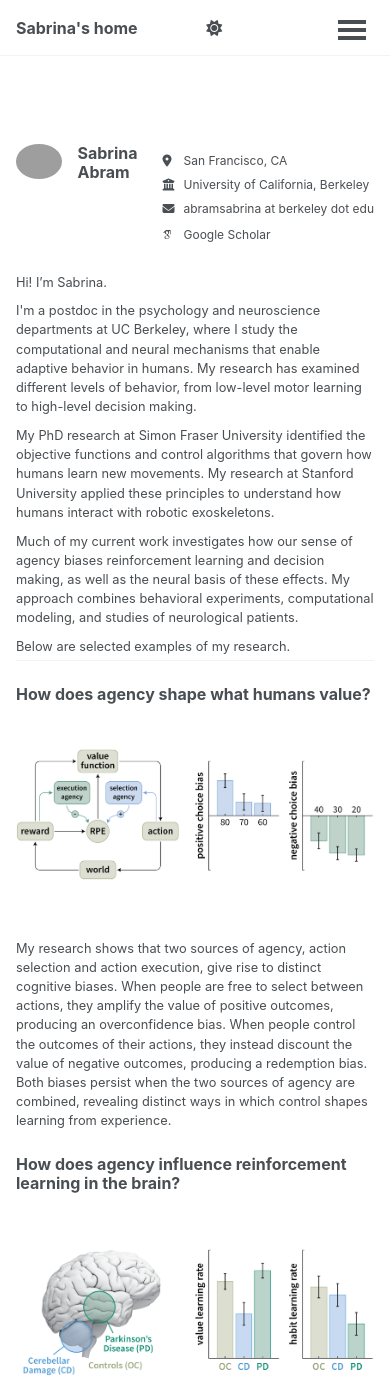
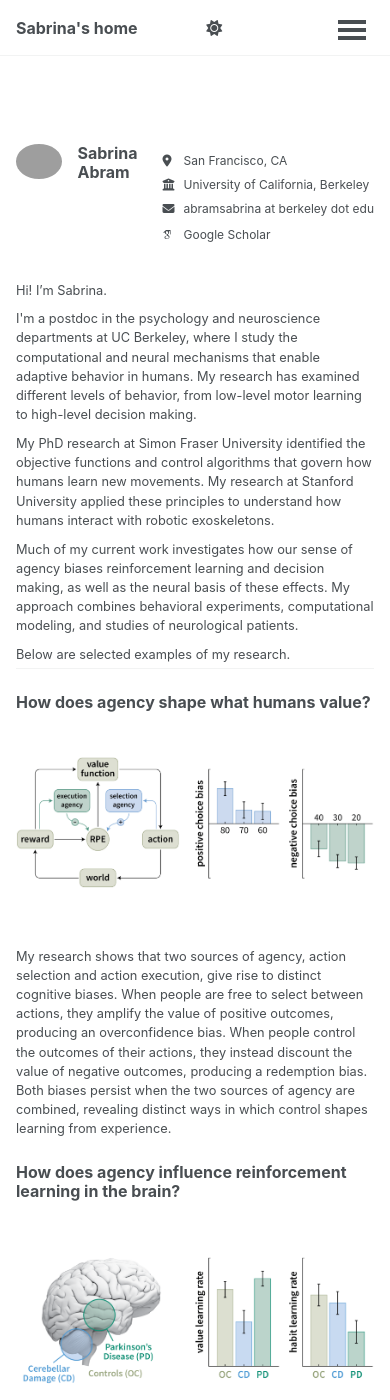
Before and after one commit to abramsabrina/abramsabrina.github.io, a Jekyll site: the page built from _pages/about.md, in a window 390 px wide and 1400 px high. Built offline with Jekyll 4.4.1, drawn with Linux system fonts in a browser that asks for light colours; some web fonts are replaced; a script bundle is joined from its source files by our own code; library files that are not in the unit come from our copies.

Commit message:
Improve mobile layout

```diff
--- a/_sass/layout/_sidebar.scss
+++ b/_sass/layout/_sidebar.scss
@@ -180,7 +180,8 @@
 }
 
 .author__name {
-  margin: 0;
+  margin-top: 0px;
+  margin-bottom: 8px;
 
   @include breakpoint($large) {
     margin-top: 10px;
@@ -357,13 +358,14 @@
     display: none;
   }
 
-  /* Less space above the profile */
-  .sidebar {
-    padding-top: 15px;
-  }
+  /* Reduce space above profile on mobile */
+.sidebar {
+  margin-top: 0.25em;
+  margin-bottom: 1.5em;
+  padding-top: 0;
+}
 
-  /* More space below the profile */
-  .author__content {
-    margin-bottom: 20px;
+  .no-mobile-profile .sidebar {
+    display: none;
   }
 }
```
